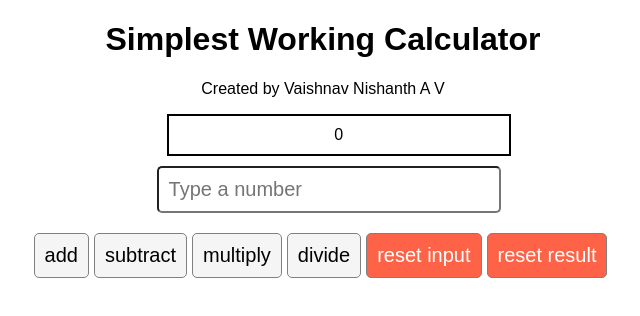
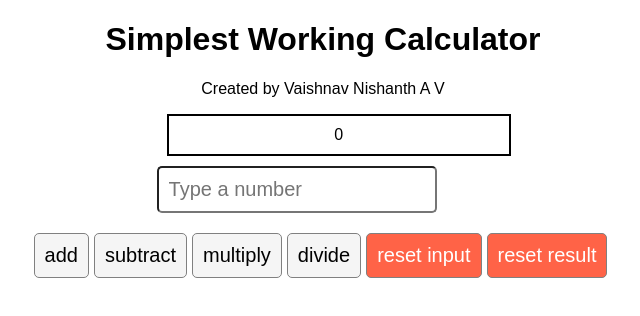
Before and after one commit to vaishnavnishanth3/react-basics-meta, a React (Create React App) app: page / in a window 1280 px wide. Shown: the top 316 px of the page, without its empty margins (317-957 px from the left). Built offline with nearby package versions, Linux system fonts and the light colour scheme; the HTML template or start-up script is replaced by a standard one.

Commit message:
Update App.css

```diff
--- a/src/App.css
+++ b/src/App.css
@@ -12,7 +12,7 @@ button {
 input {
   position: relative;
   left: 37%;
-  width: 25%;
+  width: 20%;
   display: block;
   margin-bottom: 20px;
 }
```
